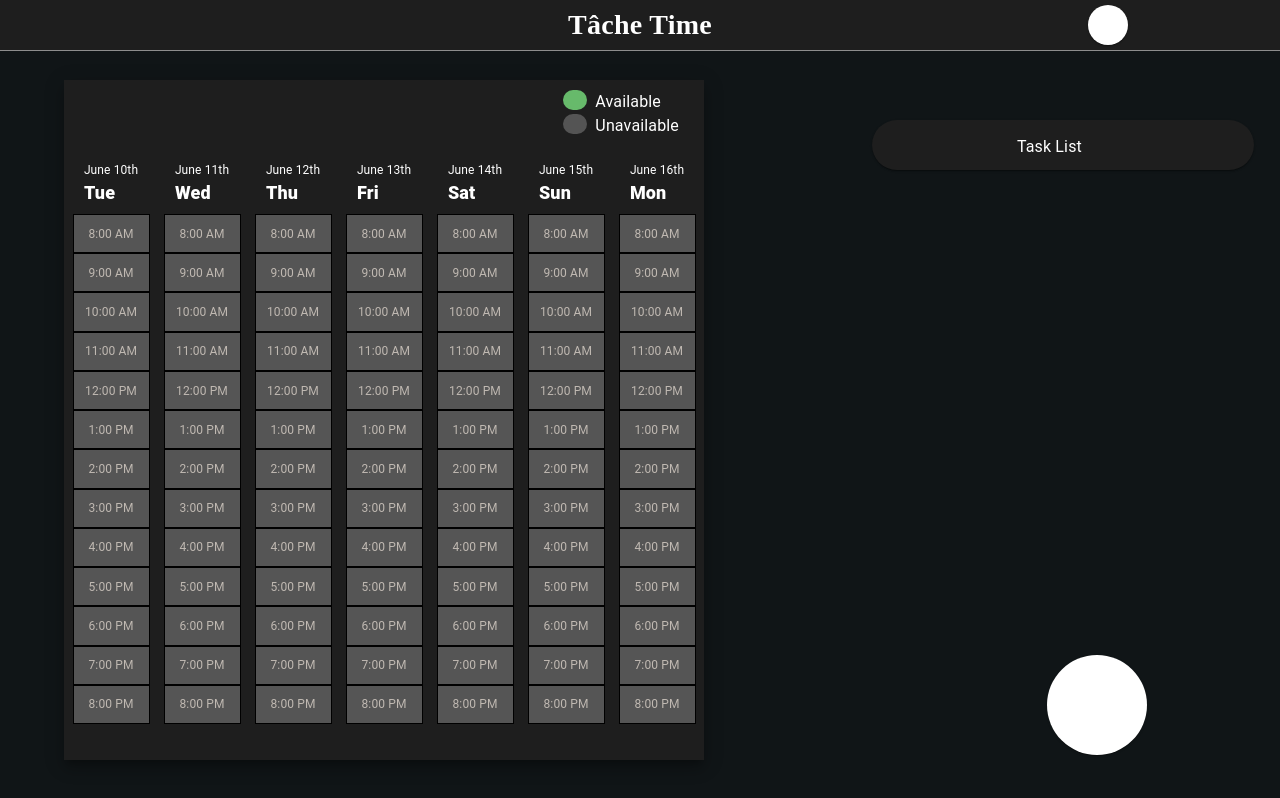
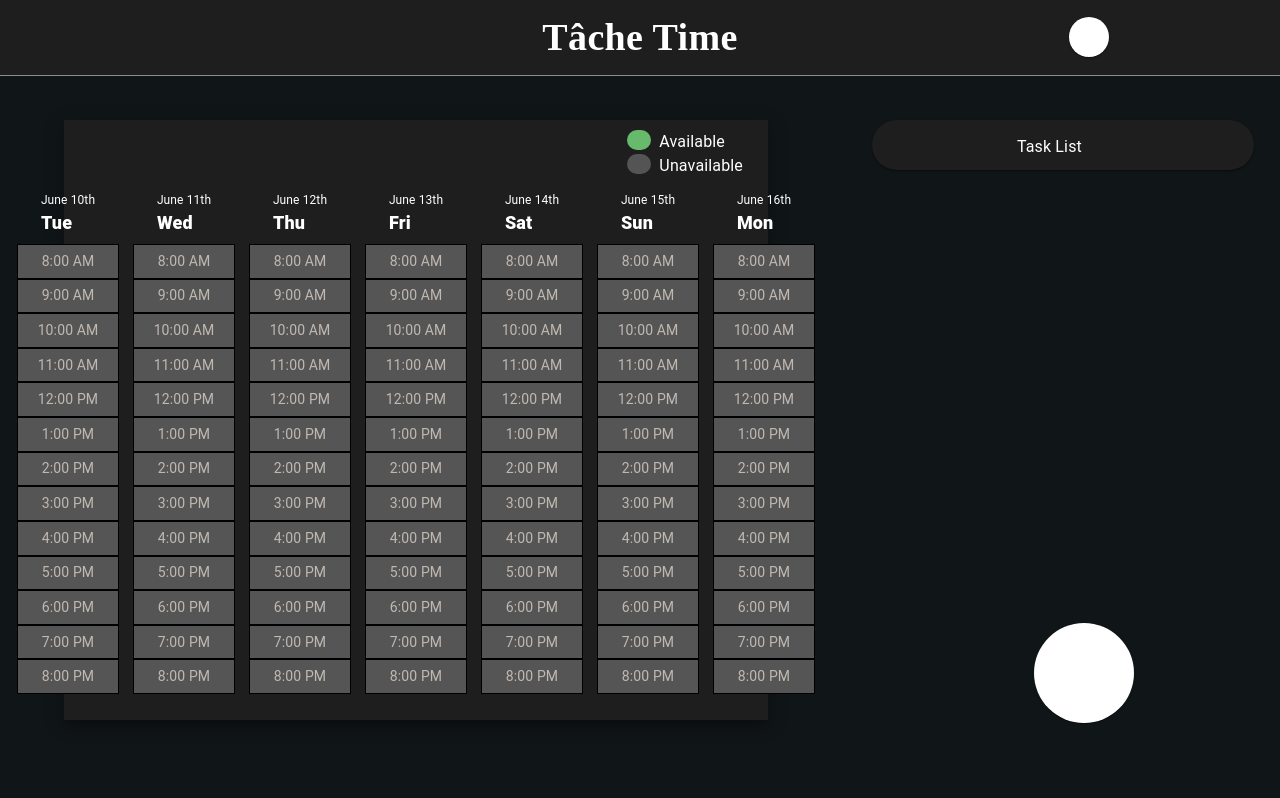
Before and after one commit to dev-pigeon/tache-time, a React (Vite) app in the folder client/: page / in a window 1280 px wide. Built offline with nearby package versions, Linux system fonts and the light colour scheme; some icons are missing.

Commit message:
Move menu (#46)
* moved task widget container

* aligned the view widget

* made calendar container smaller

* adjusted positions

* fixed test

```diff
--- a/client/src/components/TaskOptions/TaskWidgetContainer.tsx
+++ b/client/src/components/TaskOptions/TaskWidgetContainer.tsx
@@ -18,7 +18,7 @@ const TaskWidgetContainer = ({
   const TaskViewController = TaskContainerViewController();
 
   return (
-    <Box sx={{ position: "fixed", bottom: "5%", right: "10%" }}>
+    <Box sx={{ position: "fixed", bottom: "9%", right: "11%" }}>
       {TaskViewController.renderedComponent ==
         TaskViewStateEnum.TASK_WIDGET && (
         <TaskWidget
--- a/client/src/hooks/useCalendarContainer.ts
+++ b/client/src/hooks/useCalendarContainer.ts
@@ -14,7 +14,7 @@ export interface useCalendarContainerReturnProps {
 }
 
 export const getCalendarContainerHeight = () : number => {
-    return Math.round(window.innerHeight * .85);
+    return Math.round(window.innerHeight * .75);
 }
 
 const useCalendarContainer = () : useCalendarContainerReturnProps => {
--- a/client/src/styles/CalendarContainer.css
+++ b/client/src/styles/CalendarContainer.css
@@ -1,6 +1,6 @@
 #calendar-container {
-    width: 50%;
-    top:10%;
+    width: 55%;
+    top:15%;
     left: 5%;
     position: fixed;
     display: flex;
--- a/client/src/styles/DateContainer.css
+++ b/client/src/styles/DateContainer.css
@@ -1,5 +1,5 @@
 .time-unit-container {
-    width:75px;
+    width:100px;
     background-color:#555555;
     align-items: center;
     justify-content: center;
@@ -9,7 +9,7 @@
 .date-container {
     align-items: center;
     display: flex;
-    width: 75px;
+    width: 100px;
     padding-top:45px
 
 }
--- a/client/src/styles/Header.css
+++ b/client/src/styles/Header.css
@@ -2,7 +2,7 @@
     position: relative;
     width: 100vw;
     height: 40%;
-    max-height: 50px;
+    max-height: 75px;
     background-color:  #1e1e1e;
     display: flex;
     justify-content: center;
@@ -15,6 +15,6 @@
 #header-title {
     color:var(--text-primary);
     font-weight: bolder;
-    font-size: 28px;
+    font-size: 38px;
     font-family: 'Times New Roman', Times, serif;
 }
--- a/client/src/styles/TimeUnit.css
+++ b/client/src/styles/TimeUnit.css
@@ -4,10 +4,10 @@
     justify-content: center;
     align-items: center;
     display: flex;
-    width: 75px;
+    width: 100px;
 }
 
 .time-unit-typography {
-    font-size: 12px !important;
+    font-size: 14px !important;
     font-family: 'Lucida Sans', 'Lucida Sans Regular', 'Lucida Grande', 'Lucida Sans Unicode', Geneva, Verdana, sans-serif;
 }
--- a/client/src/styles/ViewControl.css
+++ b/client/src/styles/ViewControl.css
@@ -8,8 +8,8 @@
     flex-direction: column;
     align-items: center;
     position: absolute;
-    top: 0;
-    right: 11.5%;
+    top: 1.5%;
+    right: 13%;
 }
 
 #view-control {
```
Also changed, not shown: 1 other file (tests, documents, lock files or other folders).
